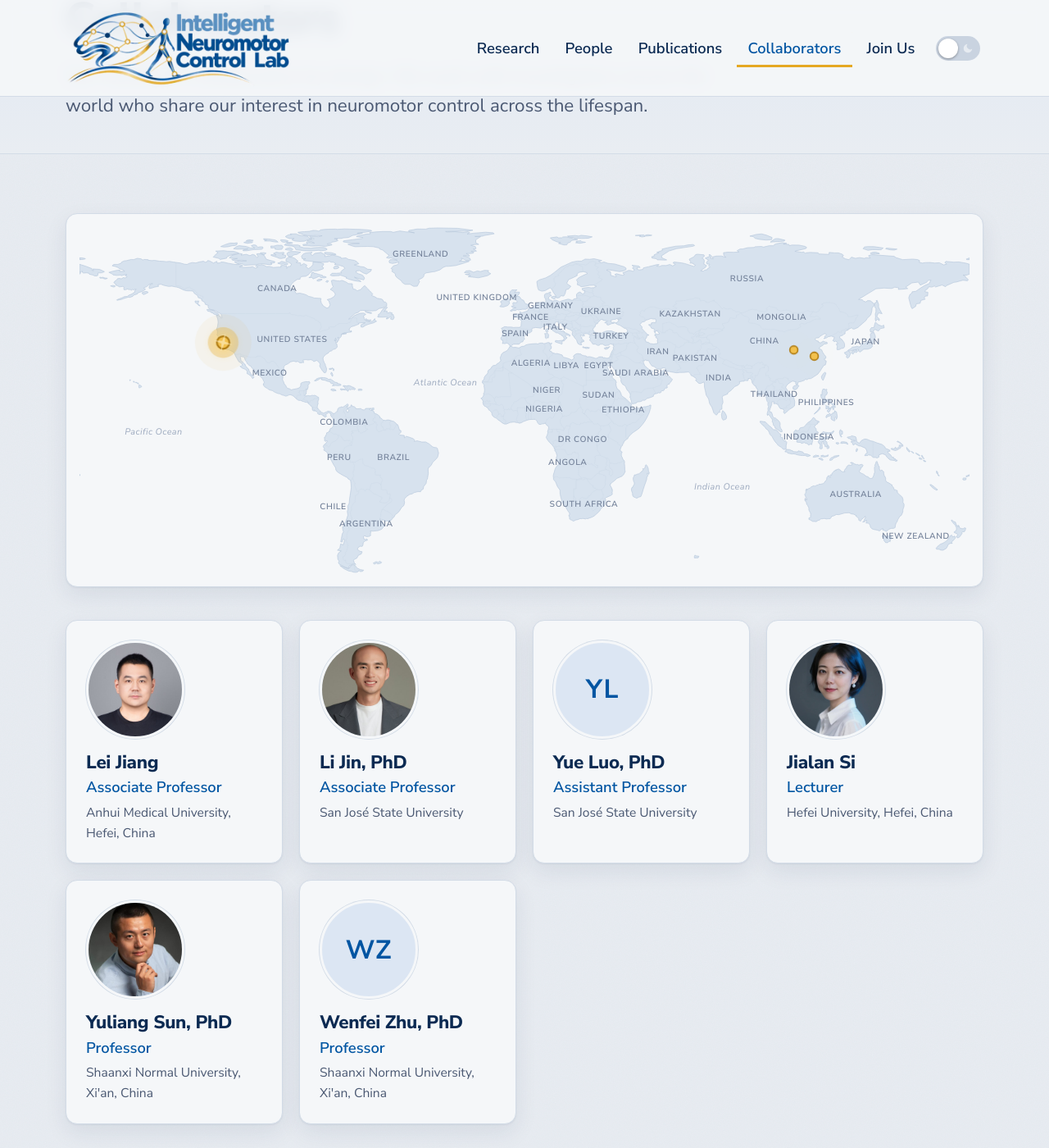
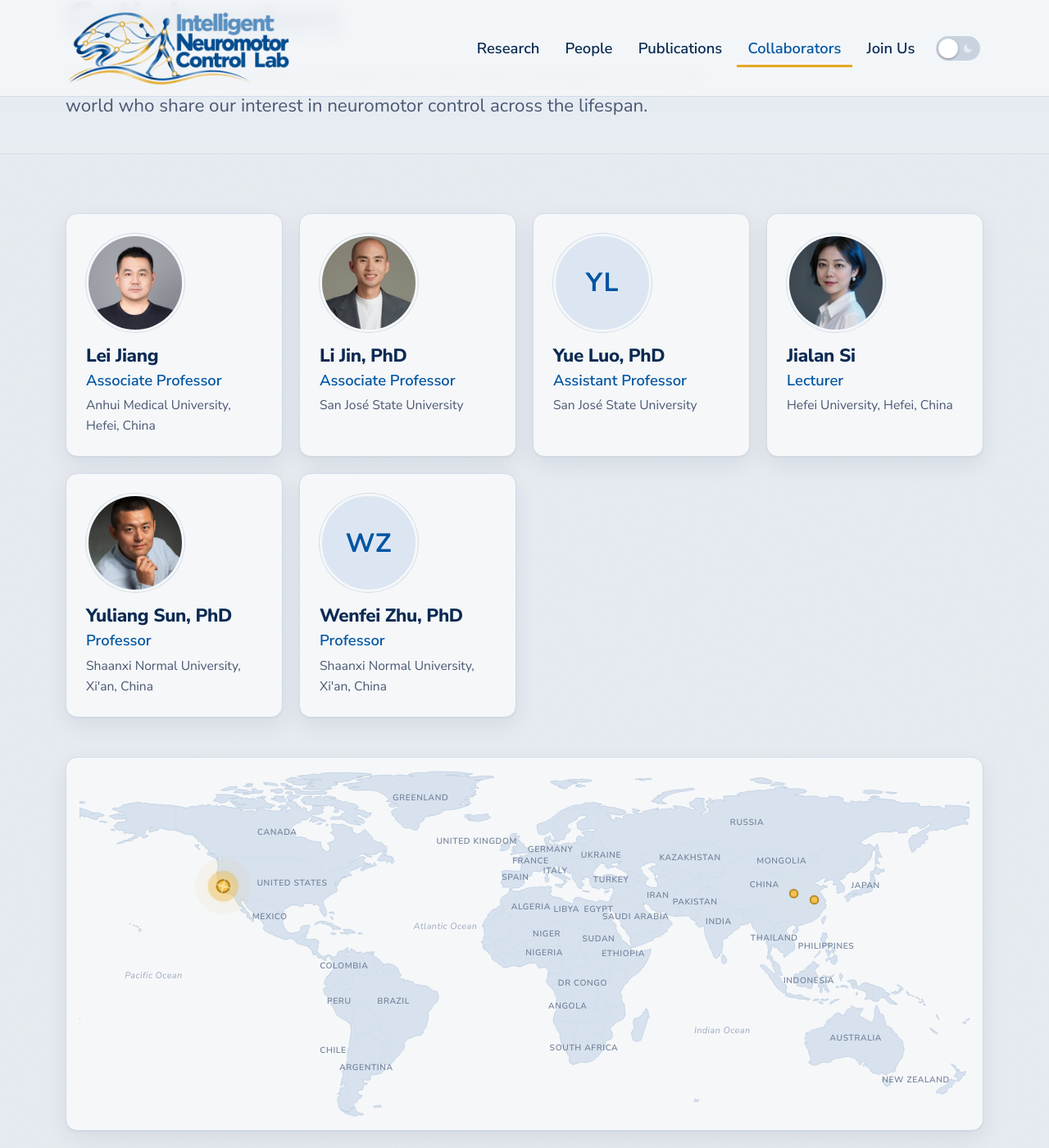
Before and after one commit to incLab-sjsu/inclab-sjsu.github.io, a Jekyll site: the page built from collaborators.html, in a window 1280 px wide and 1400 px high, scrolled down 218 px. Shown: the whole window at 82% size. Built offline with Jekyll 4.4.1, drawn with Linux system fonts in a browser that asks for light colours.

Commit message:
Move the world maps below the lists on Publications and Collaborators
Co-Authored-By: Claude Opus 5.5 <noreply@anthropic.com>
Claude-Session: https://claude.ai/code/session_01NC87yMo4KF9PtoiKQz5QsG

```diff
--- a/assets/css/style.css
+++ b/assets/css/style.css
@@ -326,6 +326,8 @@ strong { font-weight: 700; }
 .theme-card p { margin: 0; color: var(--ink-2); }
 
 /* World map (collaborators) ---------------------------------------------- */
+.map-after { margin-top: 3rem; }
+.map-after .world-map { margin-bottom: 0; }
 .world-map { margin: 0 0 2.5rem; background: var(--bg-elev); border: 1px solid var(--rule); border-radius: var(--radius); box-shadow: var(--shadow); padding: 1rem; }
 .world-map svg { display: block; width: 100%; height: auto; }
 .world-map__land { fill: var(--map-land); stroke: var(--map-land-stroke); stroke-width: 0.6; }
--- a/collaborators.html
+++ b/collaborators.html
@@ -6,7 +6,6 @@ permalink: /collaborators/
 ---
 <section class="section">
   <div class="container">
-    {%- include world-map.html %}
     {%- assign members = site.data.collaborators.members | sort_natural: "surname" %}
     {%- if members and members.size > 0 %}
     <ul class="grid grid--4 grid--compact cards">
@@ -17,5 +16,8 @@ permalink: /collaborators/
     {%- else %}
     <div class="empty-state"><p>Collaborators will be listed here.</p></div>
     {%- endif %}
+    <div class="map-after">
+    {%- include world-map.html %}
+    </div>
   </div>
 </section>
--- a/publications.html
+++ b/publications.html
@@ -5,7 +5,6 @@ permalink: /publications/
 ---
 <section class="section">
   <div class="container">
-    {%- include world-map.html pins=site.data.conference_cities variant="conf" title="World map of conference cities where the lab's work has been presented" caption="Where our work has been presented" %}
     <div class="pub-columns">
       {%- include pub-column.html items=site.data.publications type="pub" heading="Journal articles and preprints" %}
       {%- assign talks = site.data.presentations %}
@@ -13,5 +12,8 @@ permalink: /publications/
       {%- include pub-column.html items=talks type="talk" heading="Conference presentations and posters" %}
       {%- endif %}
     </div>
+    <div class="map-after">
+    {%- include world-map.html pins=site.data.conference_cities variant="conf" title="World map of conference cities where the lab's work has been presented" caption="Where our work has been presented" %}
+    </div>
   </div>
 </section>
```
